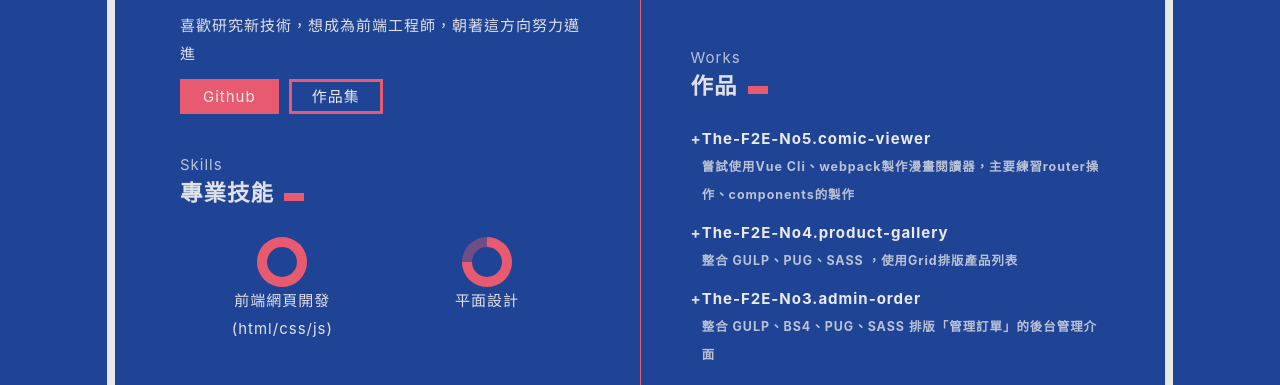
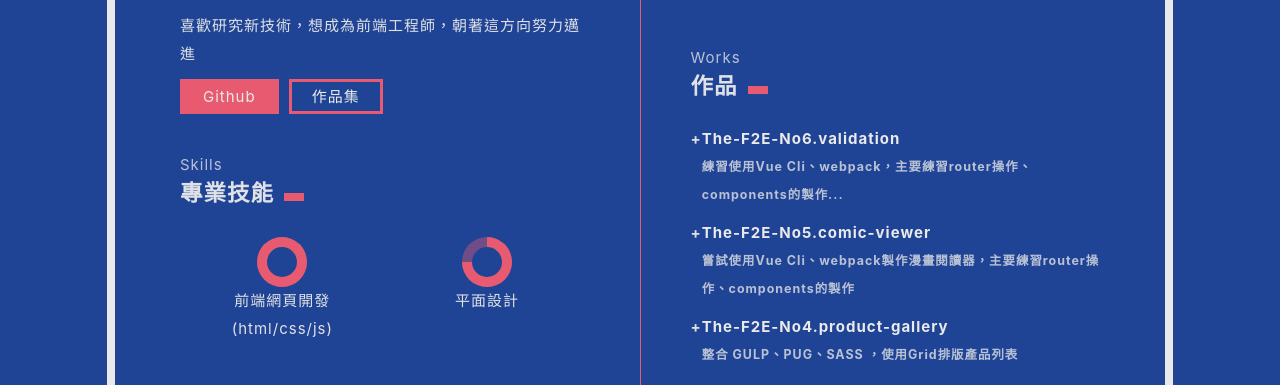
Before and after one commit to silverfantacy/Resume_2018, a website: page source/index.pug in a window 1280 px wide. Shown: the part 262-647 px from the top of the page. Drawn offline with nearby package versions, Linux system fonts and the light colour scheme; files that its build step writes are made by us from their sources.

Commit message:
0712更新

```diff
--- a/package.json
+++ b/package.json
@@ -16,6 +16,7 @@
     "autoprefixer": "^6.7.7",
     "bootstrap": "^4.0.0",
     "browser-sync": "^2.18.8",
+    "gift": "^0.10.2",
     "gulp": "^3.9.1",
     "gulp-browserify": "^0.5.1",
     "gulp-clean": "^0.3.2",
--- a/source/index.pug
+++ b/source/index.pug
@@ -88,6 +88,10 @@ html(lang="zh-TW")
           ul.listWork
             li.listHover.d-flex.flex-row +
               .d-flex.flex-column.justify-content-start
+                a(href="https://silverfantacy.github.io/The-F2E-No6.validation/", title="The-F2E-No6.validation", target="_blank")  The-F2E-No6.validation
+                h5.text-opacity 練習使用Vue Cli、webpack，主要練習router操作、components的製作...
+            li.listHover.d-flex.flex-row +
+              .d-flex.flex-column.justify-content-start
                 a(href="https://github.com/silverfantacy/The-F2E-No5.comic-viewer", title="The-F2E-No5.comic-viewer", target="_blank")  The-F2E-No5.comic-viewer
                 h5.text-opacity 嘗試使用Vue Cli、webpack製作漫畫閱讀器，主要練習router操作、components的製作
             li.listHover.d-flex.flex-row +
```
Also changed, not shown: 2 other files.
